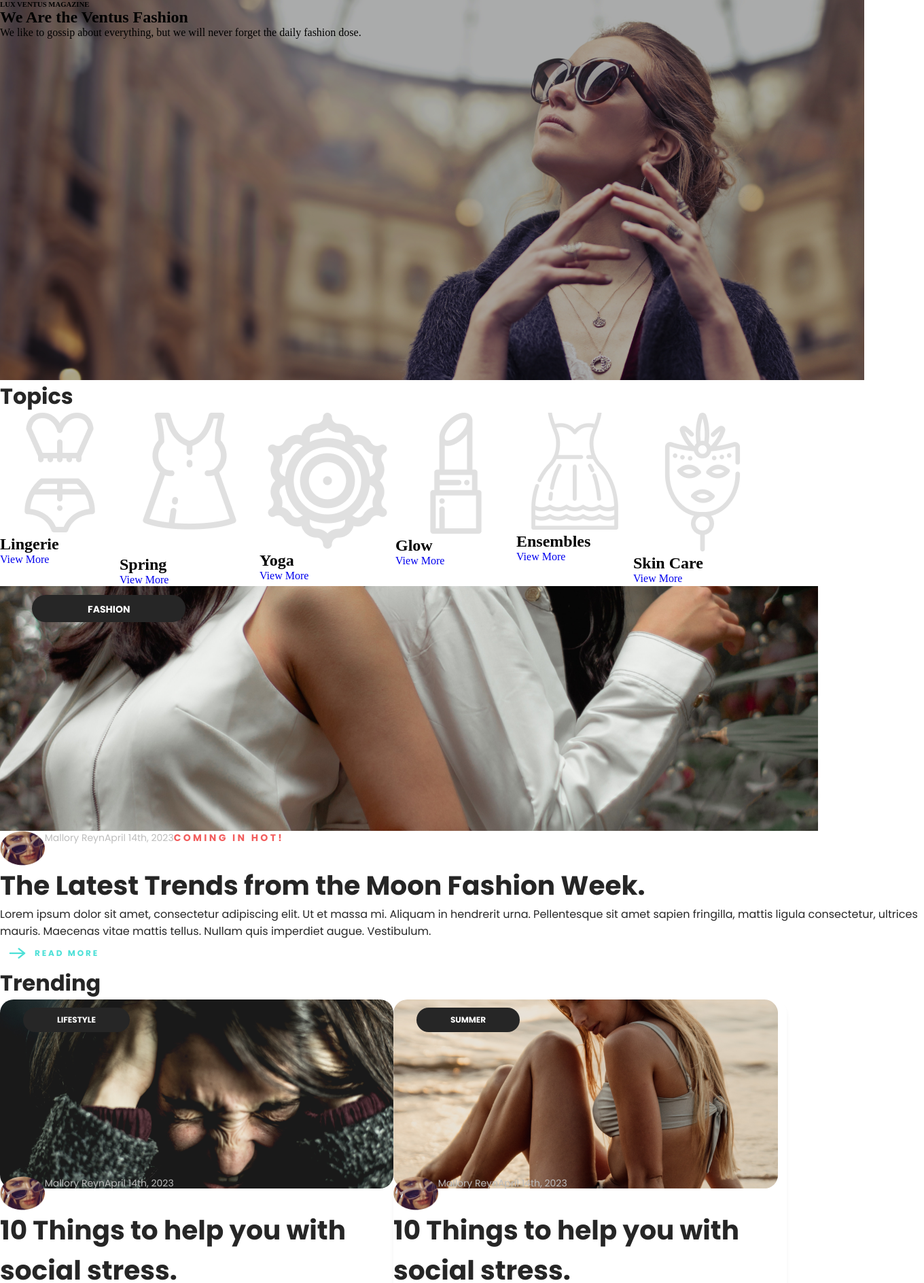
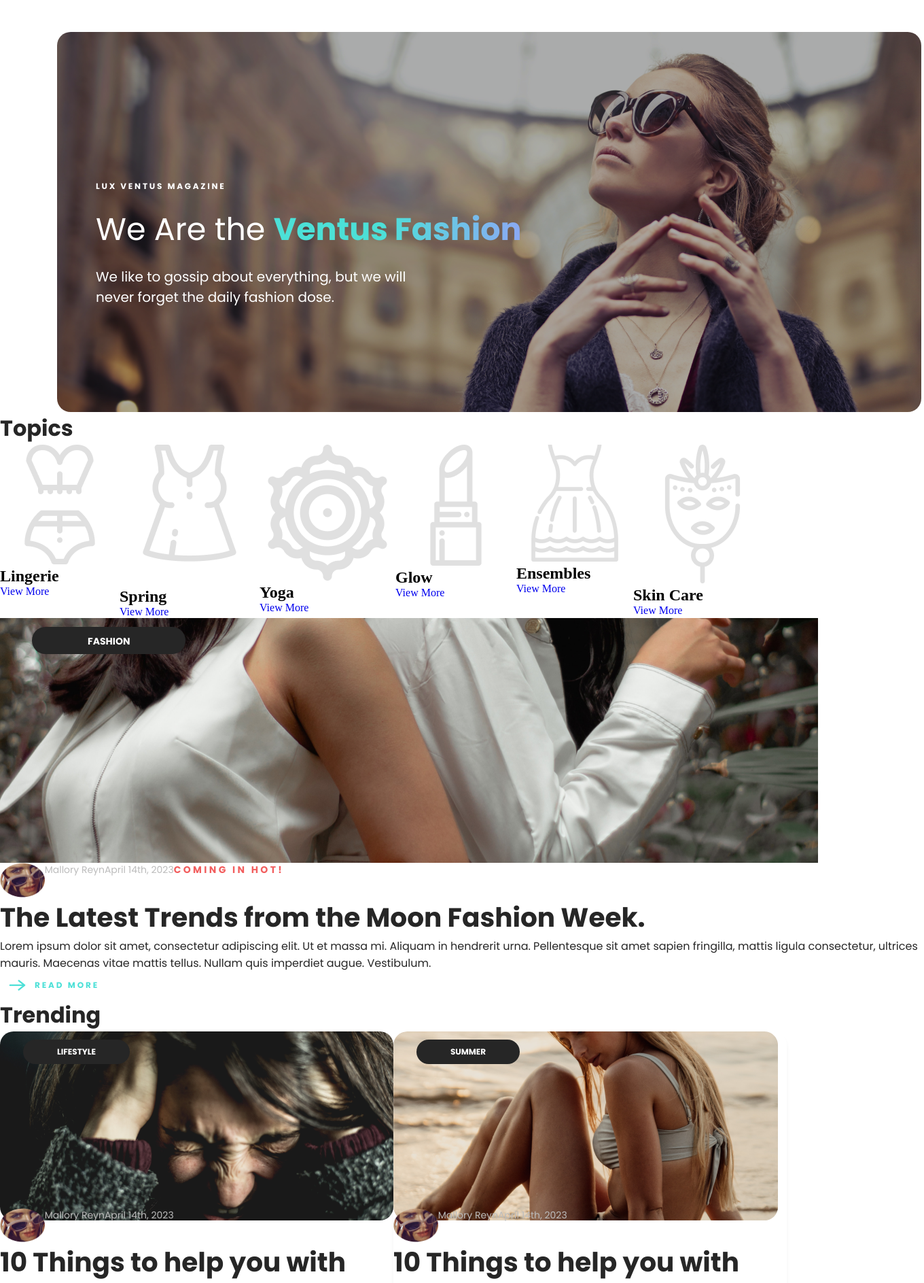
Before and after one commit to 900KILO/Lux-Ventus, a PHP site: page / in a window 1360 px wide. Shown: the part 87-1974 px from the top of the page at 68% size. Run offline with PHP 8.4, Linux system fonts and the light colour scheme; some web fonts are replaced.

Commit message:
Add class-body

```diff
--- a/index.html
+++ b/index.html
@@ -17,7 +17,8 @@
 
     <!-- Header -->
 
-
+    <div class="class-body">
+        <div class="class-body-2">
             <header class="header">
                 <div class="container-1">
                     <div class="header-flex">
@@ -332,5 +333,11 @@
                     </div>
                 </div>
             </footer>
+        </div>
+
+
+    </div>
+
+
 </body>
 </html>
--- a/style.css
+++ b/style.css
@@ -4,9 +4,23 @@
     text-decoration: none;
     box-sizing: border-box;
 
+
+
 }
+.class-body{
+
+   width: 100%;
+   display: flex;
+   justify-content: center;
+
+}
+.class-body-2{
+   margin: 0 auto;
+   max-width: 1440px ;
+}
+
 .header{
-    max-width: 1440px;;
+    max-width: 1440px;
 }
 .header-flex{
     display: flex;
@@ -50,6 +64,10 @@
     background-repeat: no-repeat;
     max-width: 1272px;
     max-height: 559px;
+    border-radius: 20px;
+    margin-left: 84px;
+    margin-top: 47px;
+
  }
  .cards{
     display: flex;
@@ -279,6 +297,7 @@
     max-width: 1267px;
     display: flex;
     justify-content: space-between;
+    align-items: center;
 
  }
  .footer-footer > p{
@@ -291,3 +310,51 @@
     flex-shrink: 0;
 
  }
+ .footer{
+   max-width: 1440px;
+ }
+ .first-section-h6{
+   color: #FFF;
+   font-family: 'Poppins', sans-serif;
+   font-size: 12px;
+   font-style: normal;
+   font-weight: 700;
+   line-height: normal;
+   letter-spacing: 2.76px;
+ }
+
+ .first-section-h1{
+   color: #FFF;
+   font-family: 'Poppins', sans-serif;
+   font-size: 46px;
+   font-style: normal;
+   font-weight: 400;
+   line-height: normal;
+ }
+ .first-section-h1  span{
+   background: linear-gradient(90deg, #4CE0D7 43.06%, #8BA9F4 100%);
+   background-clip: text;
+   -webkit-background-clip: text;
+   -webkit-text-fill-color: transparent;
+   font-family: 'Poppins', sans-serif;
+   font-size: 46px;
+   font-style: normal;
+   font-weight: 700;
+   line-height: normal;
+ }
+ .first-section-cont>p{
+   color: #FFF;
+   font-family: 'Poppins', sans-serif;
+   font-size: 20px;
+   font-style: normal;
+   font-weight: 400;
+   line-height: normal;
+   max-width: 494px;
+ }
+ .first-section-cont{
+   display: flex;
+   flex-direction: column;
+   padding-top: 218px;
+   padding-left: 57px;
+   gap: 20px;
+ }
```
Lines whose indentation alone changed are shown as unchanged.
